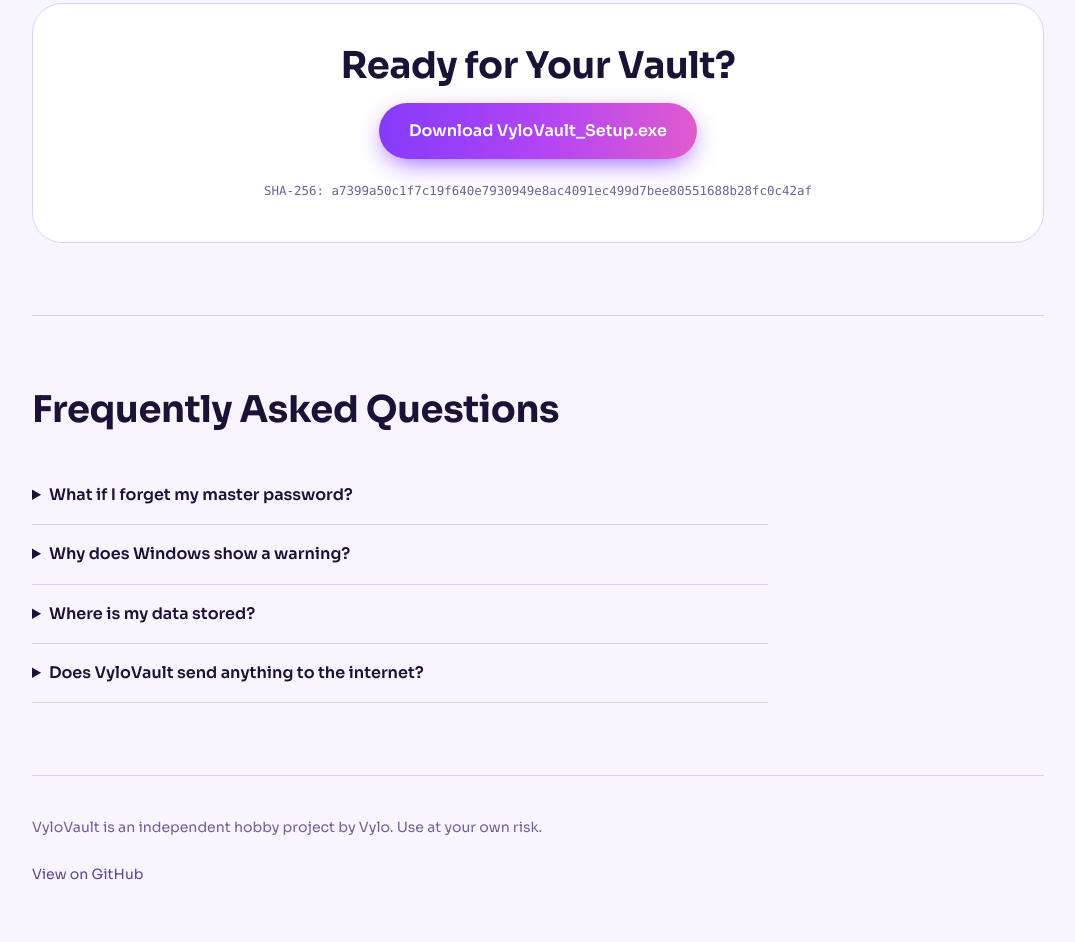
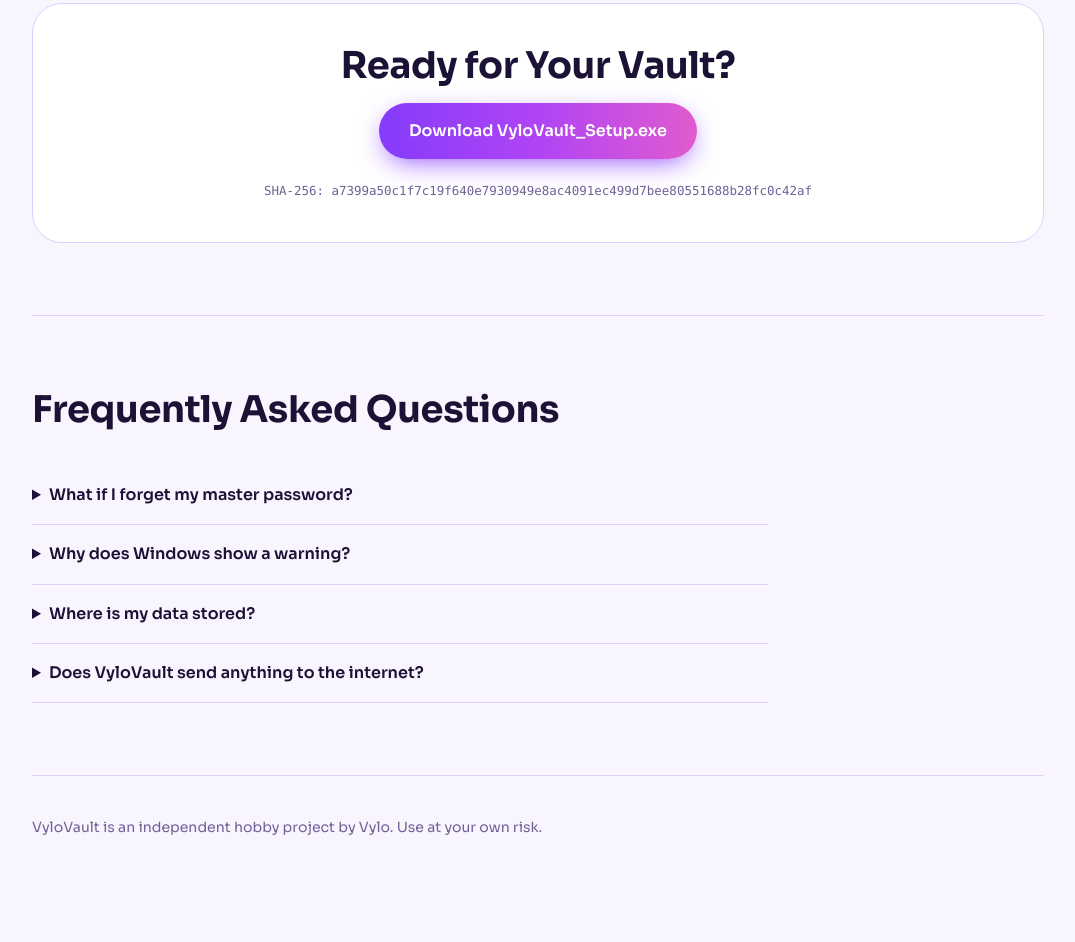
Before and after one commit to vylosoftware/Vylo, a plain HTML site: page index.html in a window 1280 px wide. Shown: the part 1750-2692 px from the top of the page, without its empty margins (102-1177 px from the left). After the commit the page ends 2646 px from the top, so only its background shows below. Drawn offline with Linux system fonts and the light colour scheme.

Commit message:
index.html

```diff
--- a/index.html
+++ b/index.html
@@ -560,10 +560,6 @@ footer a {
 <footer>
   VyloVault is an independent hobby project by Vylo.
   Use at your own risk.
-  <br><br>
-  <a href="https://github.com/vylosoftware/Vylo">
-    View on GitHub
-  </a>
 </footer>
 
 </div>
```
